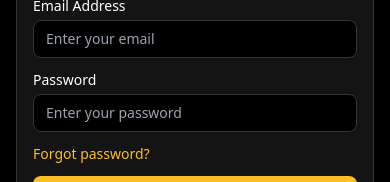
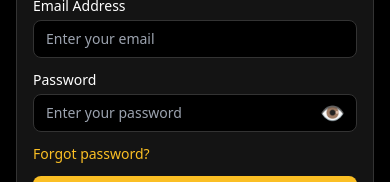
Before and after one commit to Muhammad-Ahtasham/Personalized-AI-Assistant, a Next.js app: page /sign-in in a window 390 px wide. Shown: the part 428-610 px from the top of the page. Built offline with nearby package versions, Linux system fonts and the light colour scheme; no server answers.

Commit message:
chores(sign-in/up): Added show/hide password toggle

```diff
--- a/app/sign-in/page.tsx
+++ b/app/sign-in/page.tsx
@@ -14,6 +14,7 @@ export default function SignInPage() {
   const [password, setPassword] = useState('');
   const [isLoading, setIsLoading] = useState(false);
   const [forgotOpen, setForgotOpen] = useState(false);
+  const [showPassword, setShowPassword] = useState(false);
 
   console.log('User from Sign-in Page --> ', user);
 
@@ -213,19 +214,51 @@ export default function SignInPage() {
               placeholder="Enter your email"
             />
           </div>
-          <div>
+          {/* <div>
             <label htmlFor="password" className="block text-sm font-medium text-white mb-1">
               Password
             </label>
             <input
               id="password"
-              type="password"
+              type={showPassword ? 'text' : 'password'}
               value={password}
               onChange={(e) => setPassword(e.target.value)}
               required
               className="w-full px-3 sm:px-4 py-2 sm:py-3 border border-border rounded-lg bg-background text-white focus:outline-none focus:ring-2 focus:ring-yellow-accent focus:border-transparent text-sm sm:text-base"
               placeholder="Enter your password"
             />
+            <button
+              type="button"
+              onClick={() => setShowPassword((prev) => !prev)}
+              className="relative inset-y-0 flex items-center text-sm text-yellow-accent hover:text-yellow-500"
+              aria-label={showPassword ? 'Hide password' : 'Show password'}
+            >
+              {showPassword ? '🙈' : '👁️'} showPassword
+            </button>
+          </div> */}
+          <div>
+            <label htmlFor="password" className="block text-sm font-medium text-white mb-1">
+              Password
+            </label>
+            <div className="relative">
+              <input
+                id="password"
+                type={showPassword ? 'text' : 'password'}
+                value={password}
+                onChange={(e) => setPassword(e.target.value)}
+                required
+                className="w-full pr-10 px-3 sm:px-4 py-2 sm:py-3 border border-border rounded-lg bg-background text-white focus:outline-none focus:ring-2 focus:ring-yellow-accent focus:border-transparent text-sm sm:text-base"
+                placeholder="Enter your password"
+              />
+              <button
+                type="button"
+                onClick={() => setShowPassword((prev) => !prev)}
+                className="absolute inset-y-0 right-3 flex items-center text-xl text-yellow-accent hover:text-yellow-500"
+                aria-label={showPassword ? 'Hide password' : 'Show password'}
+              >
+                {showPassword ? '🙈' : '👁️'}
+              </button>
+            </div>
           </div>
           <div className="flex items-center justify-between">
             <button
--- a/app/sign-up/page.tsx
+++ b/app/sign-up/page.tsx
@@ -16,6 +16,7 @@ export default function SignUpPage() {
   const [verificationCode, setVerificationCode] = useState('');
   const [isLoading, setIsLoading] = useState(false);
   const [showVerification, setShowVerification] = useState(false);
+  const [showPassword, setShowPassword] = useState(false);
 
   console.log('User from Sign-up Page --> ', isSignedIn);
 
@@ -271,7 +272,7 @@ export default function SignUpPage() {
                   placeholder="john@example.com"
                 />
               </div>
-              <div>
+              {/* <div>
                 <label htmlFor="password" className="block text-sm font-medium text-white mb-1">
                   Password
                 </label>
@@ -284,6 +285,30 @@ export default function SignUpPage() {
                   className="w-full px-3 sm:px-4 py-2 sm:py-3 border border-border rounded-lg bg-background text-white focus:outline-none focus:ring-2 focus:ring-yellow-accent focus:border-transparent text-sm sm:text-base"
                   placeholder="••••••••"
                 />
+              </div> */}
+              <div>
+                <label htmlFor="password" className="block text-sm font-medium text-white mb-1">
+                  Password
+                </label>
+                <div className="relative">
+                  <input
+                    id="password"
+                    type={showPassword ? 'text' : 'password'}
+                    value={password}
+                    onChange={(e) => setPassword(e.target.value)}
+                    required
+                    className="w-full pr-10 px-3 sm:px-4 py-2 sm:py-3 border border-border rounded-lg bg-background text-white focus:outline-none focus:ring-2 focus:ring-yellow-accent focus:border-transparent text-sm sm:text-base"
+                    placeholder="••••••••"
+                  />
+                  <button
+                    type="button"
+                    onClick={() => setShowPassword((prev) => !prev)}
+                    className="absolute inset-y-0 right-3 flex items-center text-yellow-accent hover:text-yellow-500 text-xl"
+                    aria-label={showPassword ? 'Hide password' : 'Show password'}
+                  >
+                    {showPassword ? '🙈' : '👁️'}
+                  </button>
+                </div>
               </div>
               <button
                 type="submit"
```
